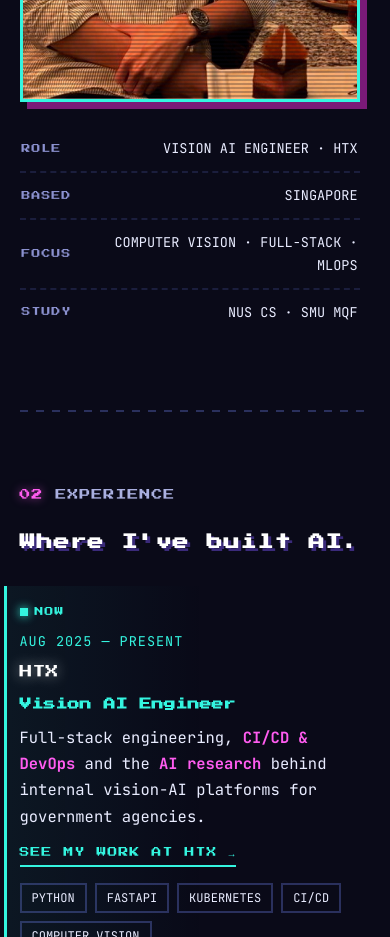
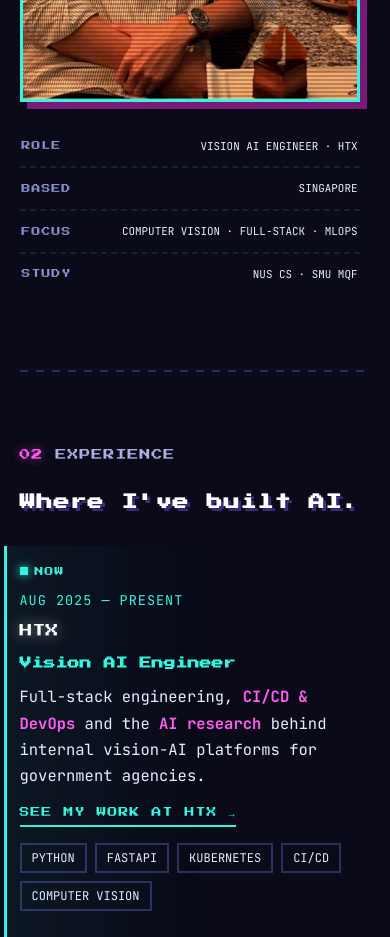
Before and after one commit to leewaichong/leewaichong.github.io, a plain HTML site: page index.html in a window 390 px wide. Shown: the part 2180-3117 px from the top of the page. Drawn offline with Linux system fonts and the light colour scheme.

Commit message:
fix: responsive font-size on facts dd to prevent awkward mid-wrap on mobile

```diff
--- a/styles.css
+++ b/styles.css
@@ -212,7 +212,7 @@ strong { color: var(--magenta); font-weight: 700; }
 .facts > div { display: flex; justify-content: space-between; gap: 14px; padding: 11px 2px; border-bottom: 2px dashed var(--line); }
 .facts > div:last-child { border-bottom: 0; }
 .facts dt { font-family: var(--font-pixel); font-size: 9px; letter-spacing: 1px; text-transform: uppercase; color: var(--dim); align-self: center; }
-.facts dd { color: var(--text); font-size: 13.5px; text-align: right; text-transform: uppercase; }
+.facts dd { color: var(--text); font-size: clamp(10.5px, 2.8vw, 13.5px); text-align: right; text-transform: uppercase; }
 @media (max-width: 860px) { .about-grid { grid-template-columns: 1fr; } .about-side { max-width: 340px; } }
 
 /* ---------- Tech marquee ---------- */
```
